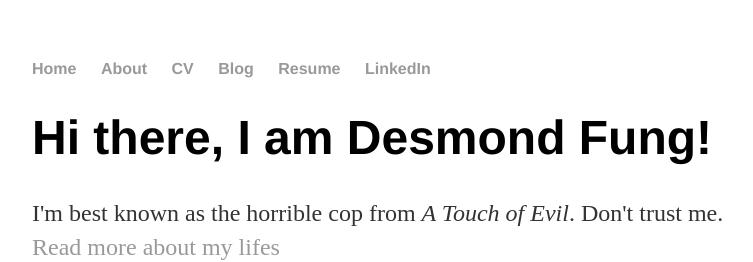
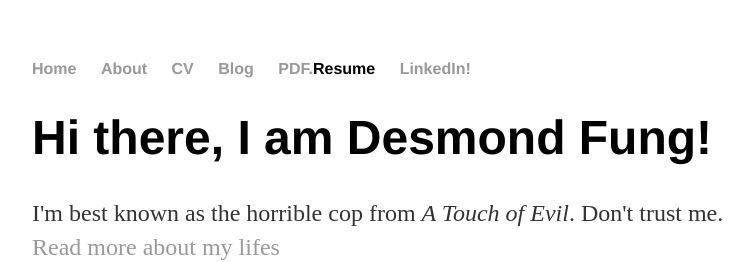
Before and after one commit to ddhangdd/ddhangdd.github.io, a Jekyll site: the page built from index.html, in a window 1280 px wide. Shown: the top 262 px of the page, without its empty margins (160-913 px from the left). Built offline with Jekyll 4.4.1, drawn with Linux system fonts in a browser that asks for light colours.

Commit message:
Update default.html

```diff
--- a/_layouts/default.html
+++ b/_layouts/default.html
@@ -15,8 +15,8 @@
 <li><a href="/about">About</a></li>
 <li><a href="/cv">CV</a></li>
 <li><a href="/blog">Blog</a></li>
-<li><a href="/resume">Resume</a></li>
-<li><a href="https://www.linkedin.com/in/desmond-fung/">LinkedIn</a></li>
+<li><a href="https://github.com/ddhangdd/ddhangdd.github.io/blob/master/pdf/HW_2.pdf" target="_blank">PDF.</a>Resume</a></li>
+<li><a href="https://www.linkedin.com/in/desmond-fung/">LinkedIn!</a></li>
 </ul>
     </nav>
 <div class="container">
```
